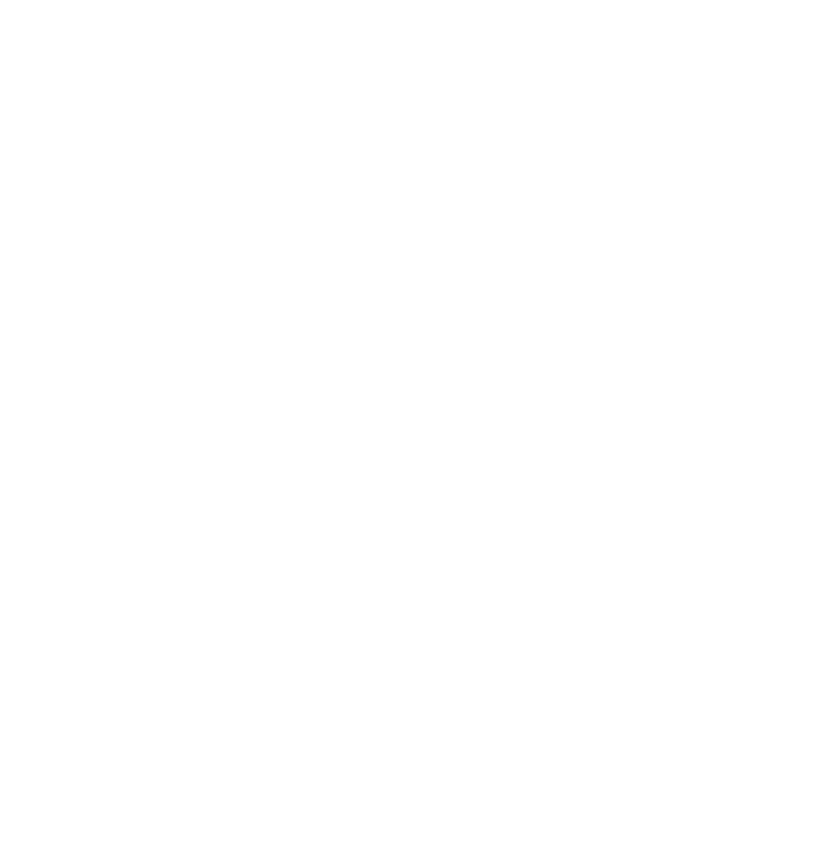
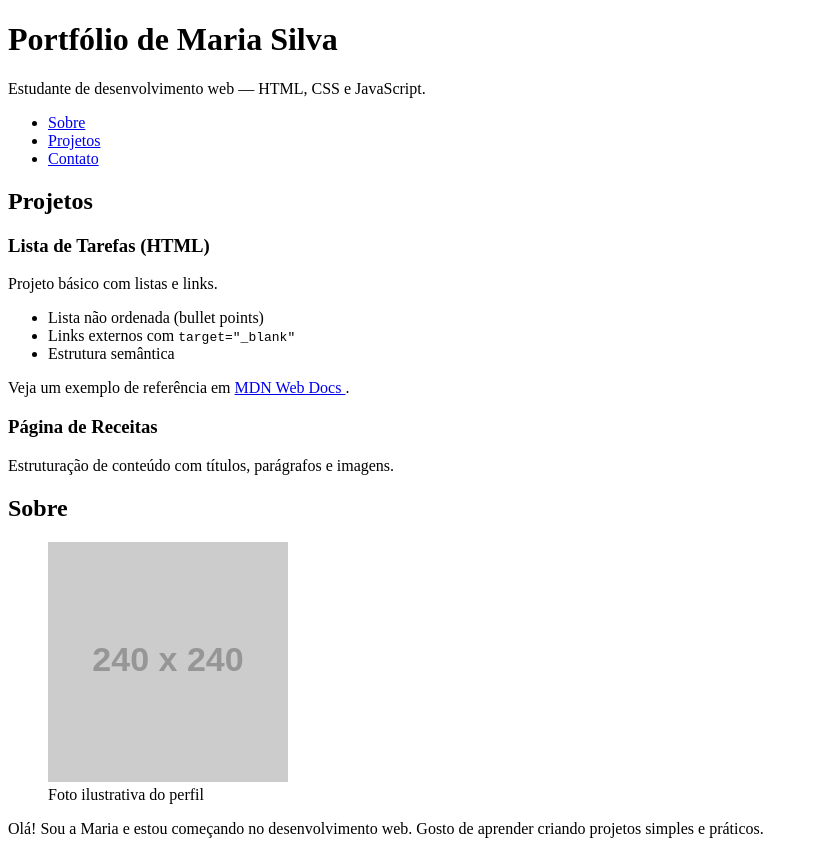
Before and after one commit to luanaluz22/primeiro-reposit-rio, a plain HTML site: page index.html in a window 1280 px wide. Shown: the whole page, without its empty margins (0-815 px from the left). Before the commit the page ends 800 px from the top, so only its background shows below. Drawn offline with Linux system fonts and the light colour scheme; placeholder pictures from the web are drawn by us.

Commit message:
Update index.html

```diff
--- a/index.html
+++ b/index.html
@@ -9,4 +9,51 @@
 <body>
 <!-- Conteúdo vem a seguir -->
 </header>
+  <h1>Portfólio de Maria Silva</h1>
+<p>Estudante de desenvolvimento web — HTML, CSS e JavaScript.</p>
+<nav aria-label="Navegação principal">
+<ul>
+<li><a href="#sobre">Sobre</a></li>
+<li><a href="#projetos">Projetos</a></li>
+<li><a href="#contato">Contato</a></li>
+</ul>
+</nav>
+</header>
+  <main>
+    <section id="projetos">
+<h2>Projetos</h2>
+<article>
+<h3>Lista de Tarefas (HTML)</h3>
+<p>Projeto básico com listas e links.</p>
+
+<ul>
+<li>Lista não ordenada (bullet points)</li>
+<li>Links externos com <code>target="_blank"</code></li>
+<li>Estrutura semântica</li>
+</ul>
+<p>
+Veja um exemplo de referência em
+<a href="https://developer.mozilla.org/pt-BR/docs/Web/HTML"
+target="_blank" rel="noopener">
+MDN Web Docs
+</a>.
+</p>
+</article>
+<article>
+<h3>Página de Receitas</h3>
+<p>Estruturação de conteúdo com títulos, parágrafos e imagens.</p>
+</article>
+</section>
+<section id="sobre">
+<h2>Sobre</h2>
+<figure>
+<img src="https://via.placeholder.com/240" alt="Retrato de Maria sorrindo
+de frente.">
+<figcaption>Foto ilustrativa do perfil</figcaption>
+</figure>
+<p>
+Olá! Sou a Maria e estou começando no desenvolvimento web.
+Gosto de aprender criando projetos simples e práticos.
+</p>
+</section>
 </html>
```
